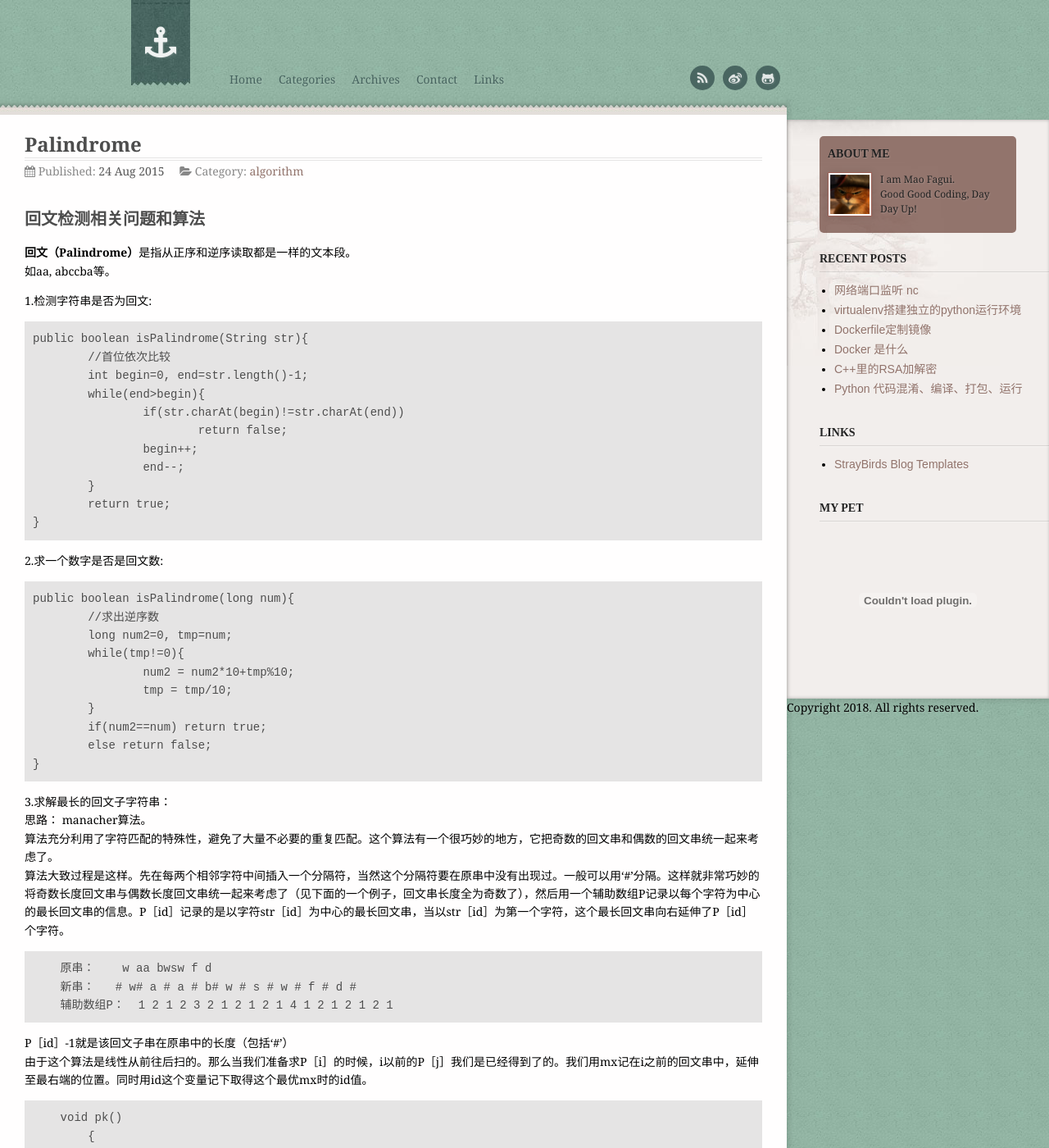
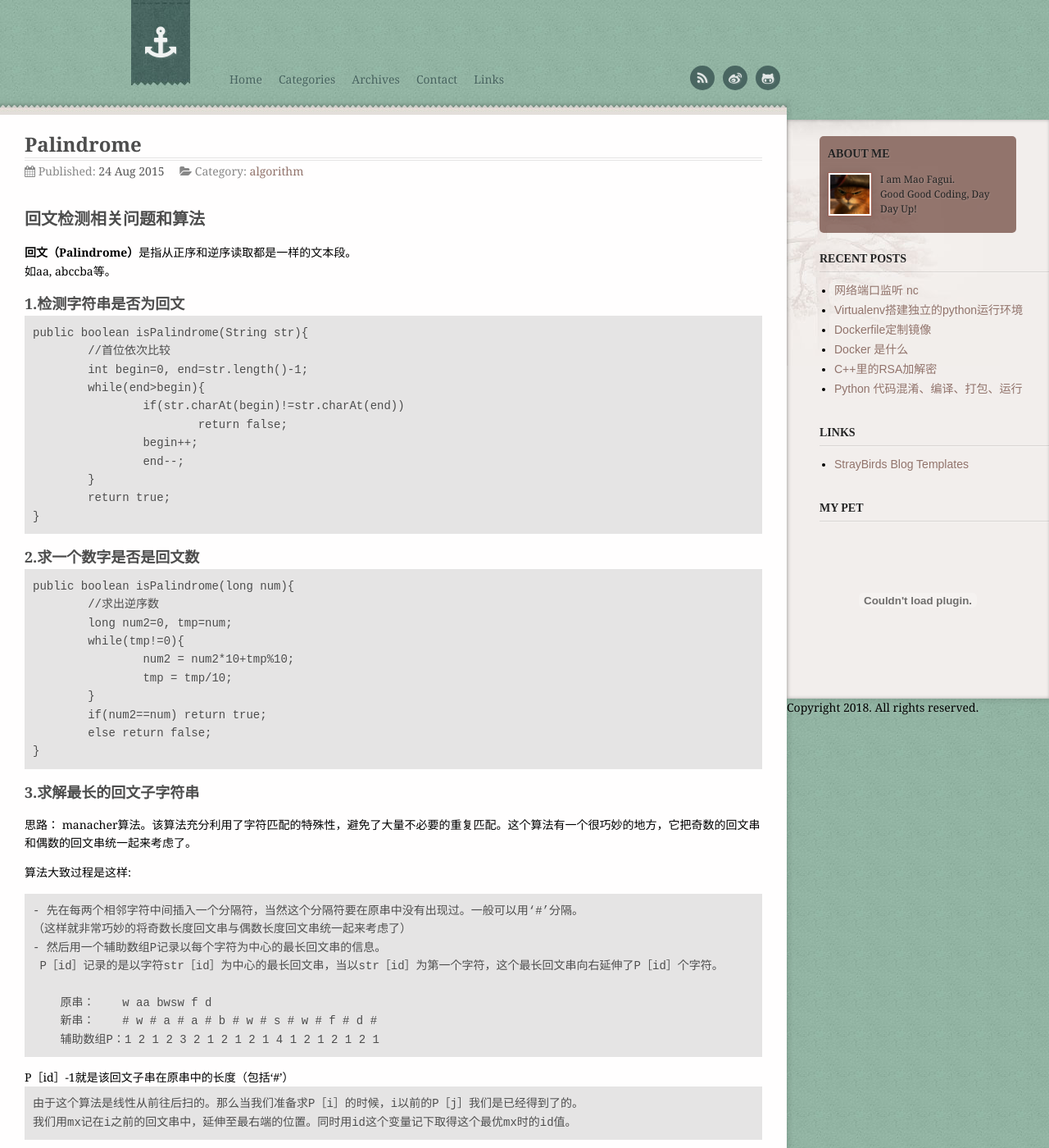
Before and after one commit to CowAndCat/CowAndCat.github.io, a Jekyll site: the page built from _posts/algo/2015-08-24-algo-palindrome.md, in a window 1280 px wide and 1400 px high. Shown: the whole window at 82% size. Built offline with Jekyll 4.4.1, drawn with Linux system fonts in a browser that asks for light colours.

Commit message:
[style] Beautify some style.

```diff
--- a/_posts/algo/2015-08-24-algo-palindrome.md
+++ b/_posts/algo/2015-08-24-algo-palindrome.md
@@ -9,7 +9,7 @@ comments: false
 **回文（Palindrome）**是指从正序和逆序读取都是一样的文本段。
 如aa, abccba等。
 
-1.检测字符串是否为回文:
+### 1.检测字符串是否为回文
 
 	public boolean isPalindrome(String str){
 		//首位依次比较
@@ -23,7 +23,7 @@ comments: false
 		return true;
 	}
 
-2.求一个数字是否是回文数:
+### 2.求一个数字是否是回文数
 
 	public boolean isPalindrome(long num){
 		//求出逆序数
@@ -36,40 +36,50 @@ comments: false
 		else return false;
 	}
 
-3.求解最长的回文子字符串：
-	思路： manacher算法。
-    算法充分利用了字符匹配的特殊性，避免了大量不必要的重复匹配。这个算法有一个很巧妙的地方，它把奇数的回文串和偶数的回文串统一起来考虑了。
-    算法大致过程是这样。先在每两个相邻字符中间插入一个分隔符，当然这个分隔符要在原串中没有出现过。一般可以用‘#’分隔。这样就非常巧妙的将奇数长度回文串与偶数长度回文串统一起来考虑了（见下面的一个例子，回文串长度全为奇数了），然后用一个辅助数组P记录以每个字符为中心的最长回文串的信息。P［id］记录的是以字符str［id］为中心的最长回文串，当以str［id］为第一个字符，这个最长回文串向右延伸了P［id］个字符。
+### 3.求解最长的回文子字符串
+
+思路： manacher算法。该算法充分利用了字符匹配的特殊性，避免了大量不必要的重复匹配。这个算法有一个很巧妙的地方，它把奇数的回文串和偶数的回文串统一起来考虑了。
+
+
+算法大致过程是这样:
+
+    - 先在每两个相邻字符中间插入一个分隔符，当然这个分隔符要在原串中没有出现过。一般可以用‘#’分隔。
+    （这样就非常巧妙的将奇数长度回文串与偶数长度回文串统一起来考虑了）
+    - 然后用一个辅助数组P记录以每个字符为中心的最长回文串的信息。
+     P［id］记录的是以字符str［id］为中心的最长回文串，当以str［id］为第一个字符，这个最长回文串向右延伸了P［id］个字符。
 
 	    原串：    w aa bwsw f d
-	    新串：   # w# a # a # b# w # s # w # f # d #
-	    辅助数组P：  1 2 1 2 3 2 1 2 1 2 1 4 1 2 1 2 1 2 1
+	    新串：    # w # a # a # b # w # s # w # f # d #
+	    辅助数组P：1 2 1 2 3 2 1 2 1 2 1 4 1 2 1 2 1 2 1
 
- P［id］-1就是该回文子串在原串中的长度（包括‘#’）
-	 由于这个算法是线性从前往后扫的。那么当我们准备求P［i］的时候，i以前的P［j］我们是已经得到了的。我们用mx记在i之前的回文串中，延伸至最右端的位置。同时用id这个变量记下取得这个最优mx时的id值。
+ 	P［id］-1就是该回文子串在原串中的长度（包括‘#’）
+	由于这个算法是线性从前往后扫的。那么当我们准备求P［i］的时候，i以前的P［j］我们是已经得到了的。
+	我们用mx记在i之前的回文串中，延伸至最右端的位置。同时用id这个变量记下取得这个最优mx时的id值。
 
-	    void pk()
-		{
-		    int i;
-		    int mx = 0;
-		    int id;
-		    for(i=1; i<n; i++)
-		    {
-		        if( mx > i )
-		            p[i] = MIN( p[2*id-i], mx-i );
-		        else
-		            p[i] = 1;
-		        for(; str[i+p[i]] == str[i-p[i]]; p[i]++)
-		            ;
-		        if( p[i] + i > mx )
-		        {
-		            mx = p[i] + i;
-		            id = i;
-		        }
-		    }
-		}
+实现：
 
-4.判断一个单链链表是否构成回文结构
+    void pk()
+	{
+	    int i;
+	    int mx = 0;
+	    int id;
+	    for(i=1; i<n; i++)
+	    {
+	        if( mx > i )
+	            p[i] = MIN( p[2*id-i], mx-i );
+	        else
+	            p[i] = 1;
+	        for(; str[i+p[i]] == str[i-p[i]]; p[i]++)
+	            ;
+	        if( p[i] + i > mx )
+	        {
+	            mx = p[i] + i;
+	            id = i;
+	        }
+	    }
+	}
+
+### 4.判断一个单链链表是否构成回文结构
 解法一：两次遍历链表，第一次把链表值存入一个list，第二次从list的逆序和从链表的正序比较值。time & space 复杂度：O(n).
 
 解法二：两次遍历链表，第一次找出中间位置，然后翻转mid到end之间的链表，第二次的遍历循环size/2次。能达到O(1)的空间复杂度。
```
Also changed, not shown: _posts/ai_ml_nlp/2018-10-26-nlp-chineseWordMatch.md (+1 -1 lines), _posts/algo/2015-10-21-algo-interviews3.md (+5 -5 lines), _posts/docker_k8s/2018-11-28-docker-intro.md (+3 -1 lines), _posts/lang_cpp_php_python/2017-08-04-python-flask.md (+5 -5 lines), _posts/lang_cpp_php_python/2018-11-29-python-virtualenv.md (+1 -1 lines).
